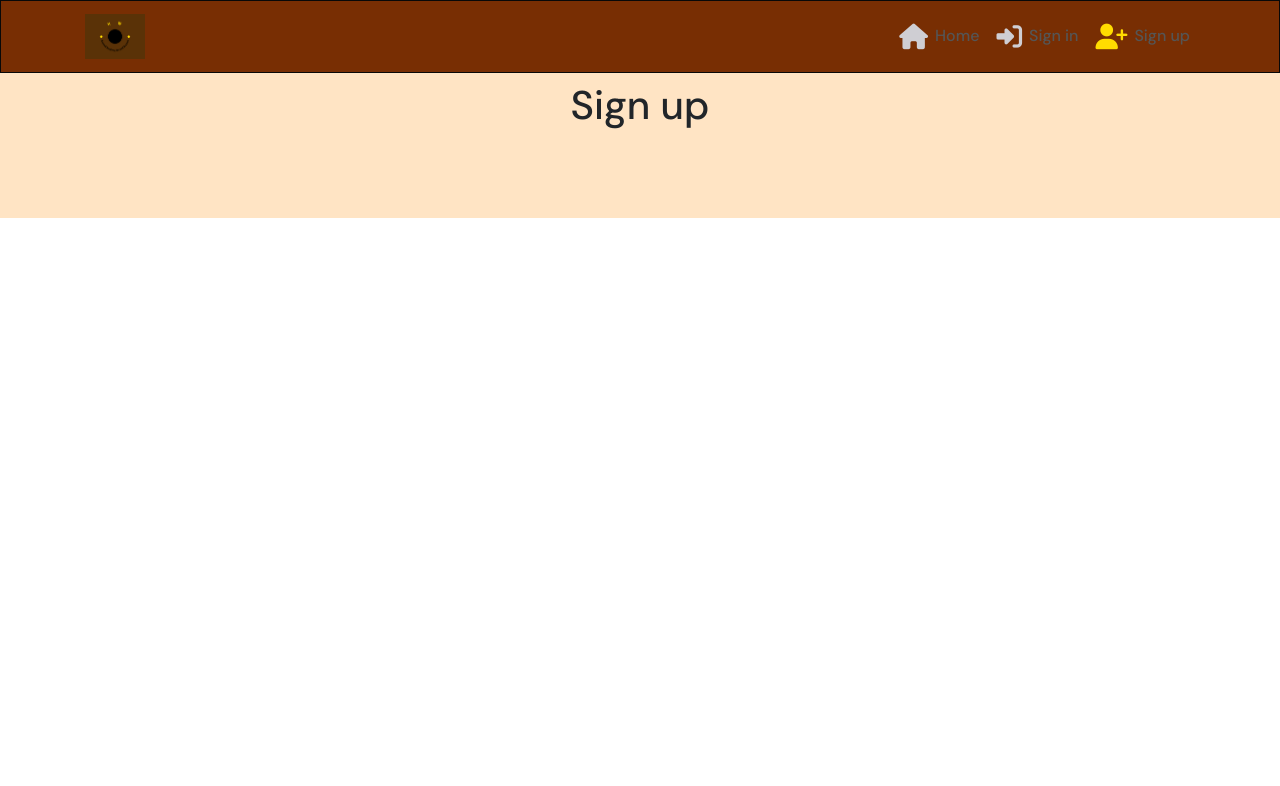
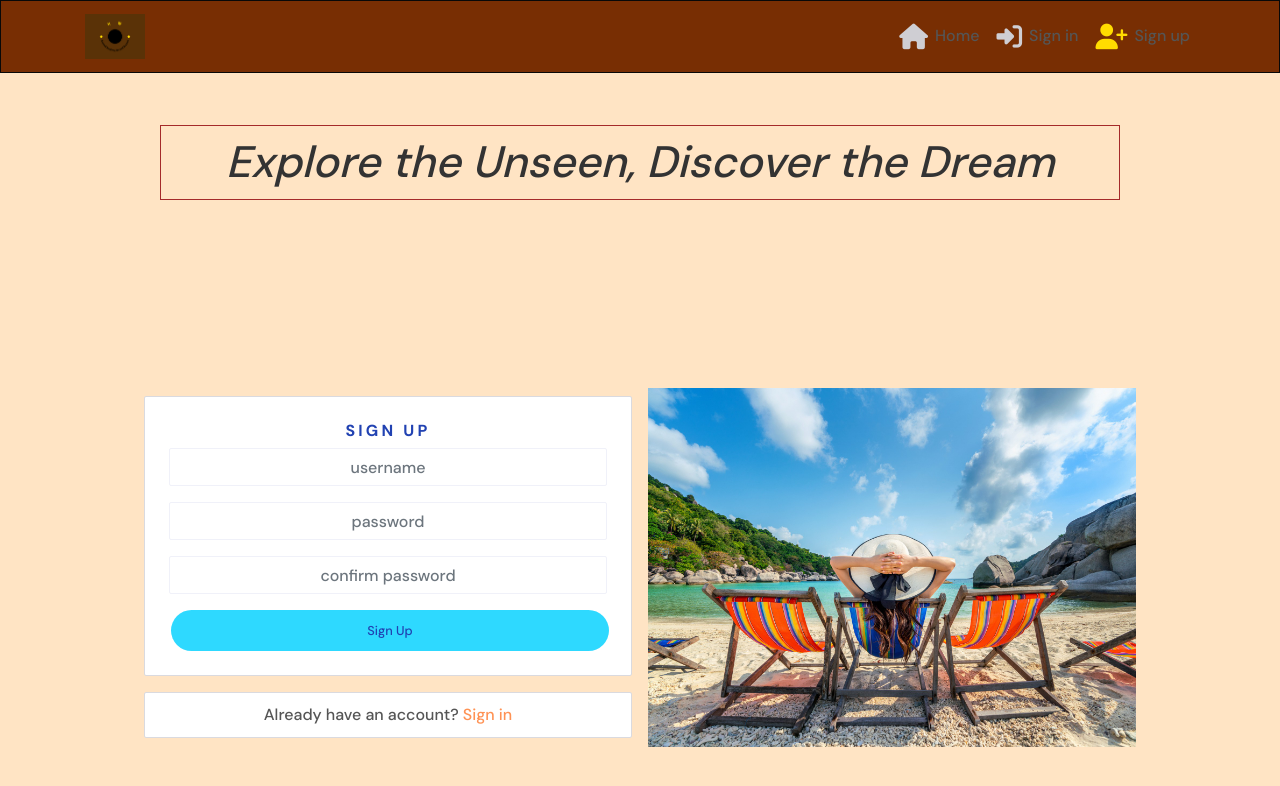
Before and after one commit to gassama94/hidden-wonderss, a React (Create React App) app: page /signup in a window 1280 px wide. Shown: the top 786 px of the page. Built offline with nearby package versions, Linux system fonts and the light colour scheme; the HTML template or start-up script is replaced by a standard one.

Commit message:
added SignUpForm

```diff
--- a/src/App.js
+++ b/src/App.js
@@ -2,6 +2,8 @@
 import NavBar from './components/NavBar';
 import Container  from 'react-bootstrap/Container';
 import { Route, Switch } from 'react-router-dom';
+import './api/axiosDefaults';
+import SignUpForm from './pages/auth/SignUpForm';
 
 
 function App() {
@@ -10,9 +12,9 @@
       <NavBar />
       <Container className={styles.Main}>
         <Switch>
-          <Route exact path="/" render={() => <h1>Home page</h1>}></Route>
-          <Route exact path="/signin" render={() => <h1>Sign in</h1>}></Route>
-          <Route exact path="/signup" render={() => <h1>Sign up</h1>}></Route>
+          <Route exact path="/" render={() => <h1>Home page</h1>} />
+          <Route exact path="/signin" render={() => <h1>Sign in</h1>} />
+          <Route exact path="/signup" render={() =><SignUpForm />} />
           <Route render={() => <p>Page not found!</p>} />
         </Switch>
       </Container>
--- a/src/App.module.css
+++ b/src/App.module.css
@@ -13,6 +13,33 @@
   height: 40vmin;
   pointer-events: none;
 }
+
+.Content {
+  background-color: #ffffff;
+  padding: 10px;
+  border-radius: 2px;
+  border: 1px solid #dadadf;
+}
+
+.FillerImage {
+  object-fit: cover;
+  height: 100%;
+  width: 100%;
+}
+
+.Image {
+  max-height: 40vh;
+  max-width: 100%;
+  object-fit: contain;
+}
+
+.WelcomeMessage {
+  font-size: 24px;
+  color: #333;
+  margin-bottom: 20px;
+  /* Add more styling as needed */
+}
+
 
 
 * {
@@ -45,3 +72,22 @@
   transition: color ease-in-out 0.3s;
   color: #ffdc00;
 }
+
+figure {
+  text-align: center;
+  display: inline-block;
+}
+
+/* scrollbar */
+*::-webkit-scrollbar {
+  width: 5px;
+}
+*::-webkit-scrollbar-track {
+  background: #f1f1f1;
+}
+*::-webkit-scrollbar-thumb {
+  background: #888;
+}
+*::-webkit-scrollbar-thumb:hover {
+  background: #555;
+}
--- /dev/null
+++ b/src/api/axiosDefaults.js
@@ -0,0 +1,5 @@
+import axios from "axios";
+
+axios.defaults.baseURL = 'https://hiddenwonderss-08d1e9391484.herokuapp.com/'
+axios.defaults.headers.post['Content-Type'] = 'multipart/form-data'
+axios.defaults.withCredentials = true
--- /dev/null
+++ b/src/pages/auth/SignUpForm.js
@@ -0,0 +1,67 @@
+import React from "react";
+import { Link } from "react-router-dom";
+import styles from "../../styles/SignInUpForm.module.css";
+import btnStyles from "../../styles/Button.module.css";
+import appStyles from "../../App.module.css";
+import nangyuanIsland from '../../assets/nangyuan-island.jpg';
+
+
+import { Form, Button, Image, Col, Row, Container } from "react-bootstrap";
+
+const SignUpForm = () => {
+  return (
+
+    <Row className={styles.Row}>
+      {/* Welcome Message */}
+      <Container className={`${appStyles.ContentWithoutBackground} p-4 text-center`}>
+        <h2 className={styles.WelcomeMessage}>
+          Explore the Unseen, Discover the Dream
+        </h2>
+      </Container>
+      <Col className="my-auto py-2 p-md-2" md={6}>
+        <Container className={`${appStyles.Content} p-4 `}>
+          <h1 className={styles.Header}>sign up</h1>
+
+            {/* add your form here */}
+            <Form>
+      <Form.Group className="mb-3" controlId="username">
+        <Form.Label className="d-none">Username</Form.Label>
+        <Form.Control className={styles.Input} type="text" placeholder="username" name="username" />
+      </Form.Group>
+
+      <Form.Group className="mb-3" controlId="password1">
+        <Form.Label className="d-none">Password</Form.Label>
+        <Form.Control className={styles.Input} type="password" placeholder="password" name="password1" />
+      </Form.Group>
+
+      <Form.Group className="mb-3" controlId="password2">
+        <Form.Label className="d-none">Confirm Password</Form.Label>
+        <Form.Control className={styles.Input} type="password" placeholder="confirm password" name="password2" />
+      </Form.Group>
+
+      <Button className={`${btnStyles.Button} ${btnStyles.Wide} ${btnStyles.Bright}`} type="submit">
+        Sign Up
+      </Button>
+    </Form>
+
+        </Container>
+        <Container className={`mt-3 ${appStyles.Content}`}>
+          <Link className={styles.Link} to="/signin">
+            Already have an account? <span>Sign in</span>
+          </Link>
+        </Container>
+      </Col>
+      <Col
+        md={6}
+        className={`my-auto d-none d-md-block p-2 ${styles.SignUpCol}`}
+      >
+        <Image
+          className={`${appStyles.FillerImage}`}
+          src={nangyuanIsland}
+        />
+      </Col>
+    </Row>
+  );
+};
+
+export default SignUpForm;
--- /dev/null
+++ b/src/styles/Button.module.css
@@ -0,0 +1,69 @@
+.Button {
+  font-size: 0.8rem;
+  align-self: center;
+  border-radius: 100px;
+  border-color: transparent;
+  padding: 4px 10px;
+  margin-left: 2px;
+  margin-right: 2px;
+  min-width: 75px;
+}
+
+.Button:hover {
+  opacity: 0.8;
+  border-color: transparent;
+  cursor: pointer;
+}
+
+.Button:hover:active {
+  background-color: #2142b2 !important;
+}
+
+.Button:active {
+  background-color: #2142b2 !important;
+}
+
+.Button:focus {
+  background-color: #2142b2;
+}
+
+.Wide {
+  padding: 10px 50px;
+  width: 100%;
+}
+
+.Blue,
+.BlueOutline:hover,
+.Bright:hover {
+  background-color: #2142b2;
+  color: #ffffff;
+}
+
+.BlueOutline,
+.Blue:hover {
+  /* border: 1px solid #2142b2; */
+  background-color: #ffffff;
+  color: #2142b2;
+}
+
+.Black,
+.BlackOutline:hover {
+  /* background-color: #242a3d;
+  color: white; */
+  background-color: #242a3d;
+  color: aliceblue;
+}
+
+.Black:hover,
+.BlackOutline {
+  /* background-color: #dadadf;
+  color: #242a3d;
+  border-color: #242a3d; */
+  background-color: aliceblue;
+  color: #242a3d;
+}
+
+.Bright {
+  background-color: #2ed9ff;
+  color: #2142b2;
+}
--- /dev/null
+++ b/src/styles/SignInUpForm.module.css
@@ -0,0 +1,58 @@
+.Row {
+  height: calc(100vh - 81px);
+}
+.Input {
+  background: #ffffff;
+  border: 1px solid #f0f1f9;
+  box-sizing: border-box;
+  border-radius: 2px;
+  color: #7177a1;
+  text-align: center;
+  padding: 10px;
+}
+
+.Header {
+  font-style: normal;
+  font-weight: bold;
+  font-size: 16px;
+  line-height: 19px;
+  text-align: center;
+  letter-spacing: 0.2em;
+  text-transform: uppercase;
+  color: #2142b2;
+}
+
+.Link {
+  text-decoration: none;
+  text-align: center;
+  display: block;
+  margin: auto;
+}
+
+.Link span {
+  color: #ff9254;
+}
+
+.Container {
+  padding: 30px 10px;
+}
+
+.SignInCol {
+  height: 320px;
+}
+
+.SignUpCol {
+  height: 375px;
+}
+
+.WelcomeMessage {
+  font-size: 44px;
+  font-weight: 500;
+  font-style:oblique;
+  border: 1px solid brown;
+  padding: 10px;
+  color: #333;
+  margin-bottom: 20px;
+  margin-top: 20px;
+  /* Add more styling as needed */
+}
```
Also changed, not shown: src/assets/10070.jpg (added), src/assets/nangyuan-island.jpg (added).
